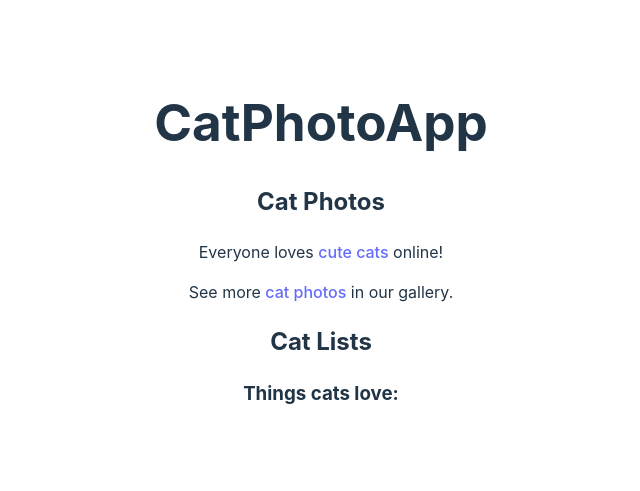
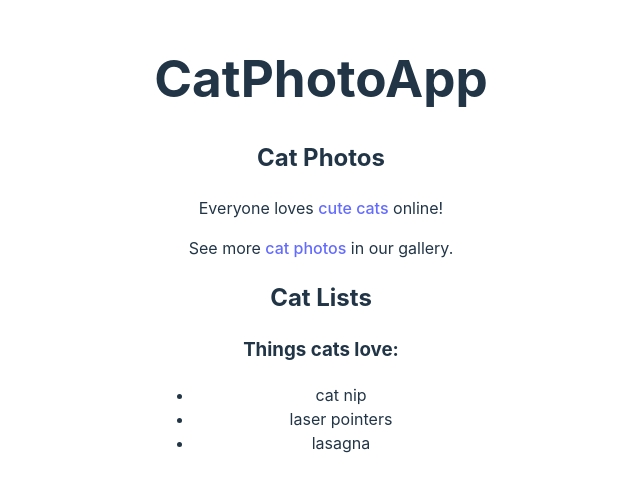
Before and after one commit to obyedov/cat-photo-app, a React (Vite) app: page / in a window 1280 px wide. Shown: the part 157-648 px from the top of the page, without its empty margins (319-959 px from the left). Built offline with nearby package versions, Linux system fonts and the light colour scheme.

Commit message:
Add list of content

```diff
--- a/src/App.tsx
+++ b/src/App.tsx
@@ -20,6 +20,11 @@ function App() {
             <section>
                 <h2>Cat Lists</h2>
                 <h3>Things cats love:</h3>
+                <ul>
+                    <li>cat nip</li>
+                    <li>laser pointers</li>
+                    <li>lasagna</li>
+                </ul>
             </section>
         </main>
     </>
```
